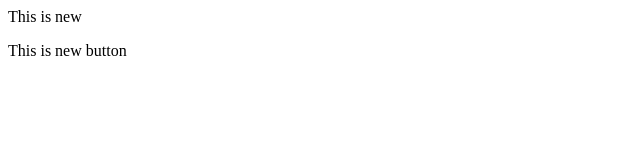
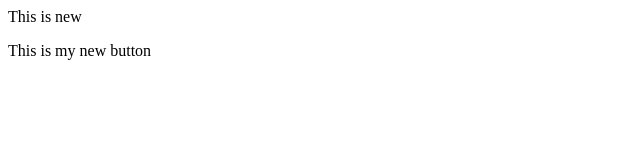
Before and after one commit to DivyanshPatel90/localRepo, a plain HTML site: page index.html in a window 1280 px wide. Shown: the full height of the page, 0-640 px from the left. Drawn offline with Linux system fonts and the light colour scheme.

Commit message:
new button

```diff
--- a/index.html
+++ b/index.html
@@ -1,2 +1,2 @@
 <p>This is new</p>
-<p>This is new button</p>
+<p>This is my new button</p>
```
